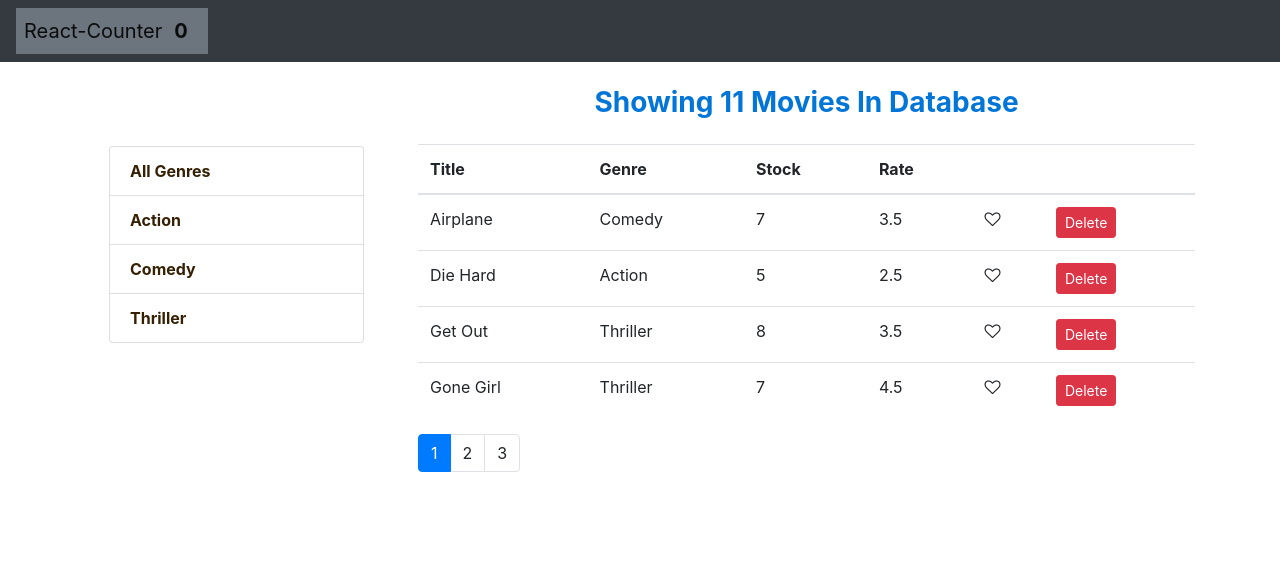
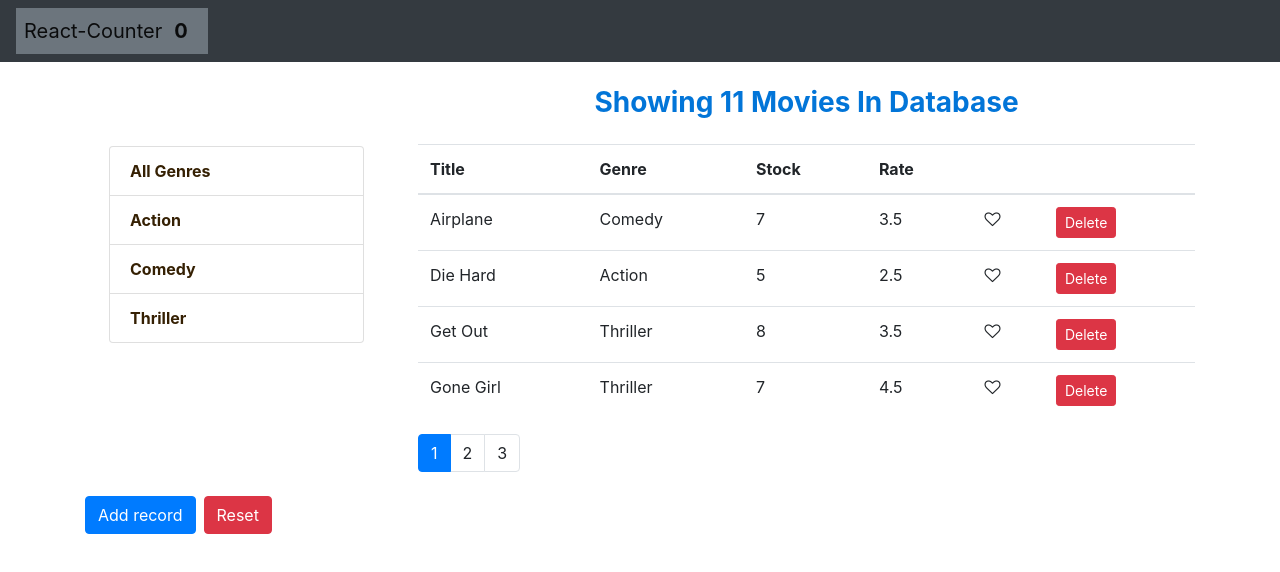
Before and after one commit to chriskavanagh/counter-app, a React (Create React App) app: page / in a window 1280 px wide. Shown: the top 572 px of the page. Built offline with nearby package versions, Linux system fonts and the light colour scheme.

Commit message:
reset button

```diff
--- a/src/App.js
+++ b/src/App.js
@@ -1,8 +1,9 @@
 import React, { Component, Fragment } from "react";
-import Counters from "./components/Counters";
+//import Counters from "./components/Counters";
 import "./App.css";
 import Movies from "./components/Movies";
 import NavBar from './components/NavBar';
+import Prompt from './components/Prompt';
 
 
 class App extends Component {
@@ -59,8 +60,8 @@ class App extends Component {
     return (
       <Fragment>
         <NavBar totalCounters={this.state.counters.filter(c => c.value > 0).length}/>
-
         <Movies className="movies"/>
+        <Prompt />
       </Fragment>
     );
   }
--- a/src/components/MoviesTable.jsx
+++ b/src/components/MoviesTable.jsx
@@ -1,5 +1,6 @@
 import React from 'react';
 import Like from './common/Like';
+
 
 const MoviesTable = (props) => {
     const { movies, onDelete, onLike, onSort } = props;
--- /dev/null
+++ b/src/components/Prompt.jsx
@@ -0,0 +1,50 @@
+import React, { Component } from 'react'
+
+export class Prompt extends Component {
+    state = {
+        employees: []
+    };
+
+    addEmployee = () => {
+        const { employees } = this.state;
+        const name = prompt("The name: ")
+        const salary = prompt("The salary: ")
+        let employee = {name:name, salary:salary}
+        //const employees = [...this.state.employee]
+        this.setState({
+            employees: [...employees, employee]
+        })
+     }
+
+     resetEmployees = () => {
+       this.setState({
+         employees: []
+       })
+     }
+
+  render() {
+      //const { name, salary } = this.state.employees;
+    return (
+      <div className="container">
+          {this.state.employees.map((emp, i) => (
+            <li key={i}>
+                <h2>Employee Name: {emp.name}</h2>
+                <h2>Salary: {emp.salary}</h2>
+            </li>
+          ))}
+          <button
+            className="btn btn-primary"
+            onClick={this.addEmployee}>
+            Add record
+          </button>
+          <button
+            className="btn btn-danger m-2"
+            onClick={this.resetEmployees}>
+            Reset
+          </button>
+      </div>
+    )
+  }
+}
+
+export default Prompt;
```
